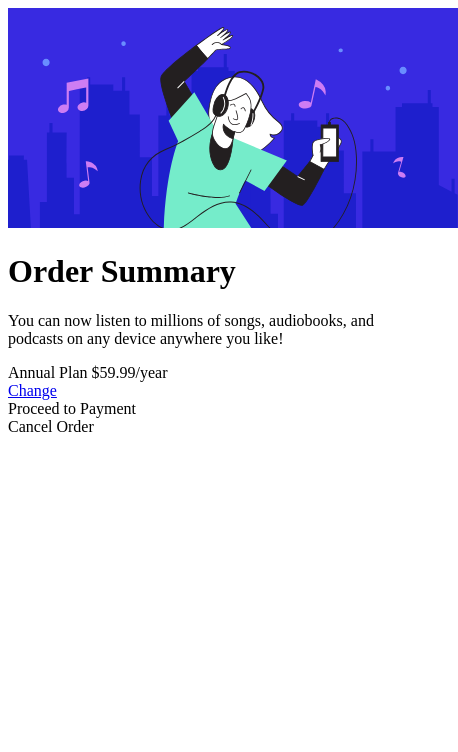
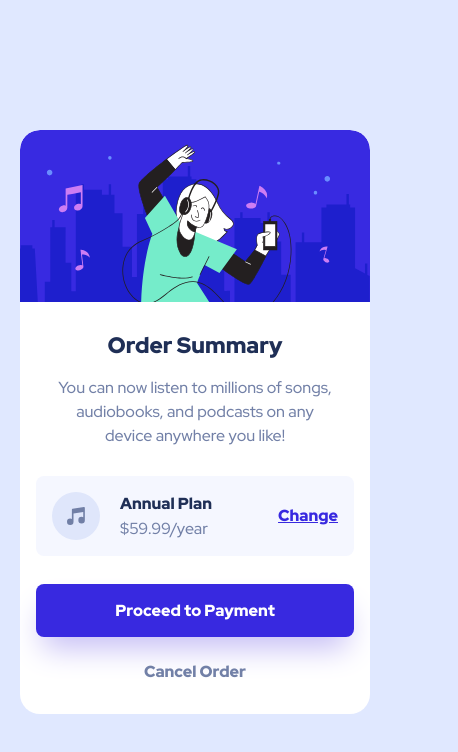
Before and after one commit to kasra-pak/order-summary-component, a plain HTML site: page index.html in a window 390 px wide. Shown: the whole page, 458 px wide, since content can reach past the window. Drawn offline with Linux system fonts and the light colour scheme.

Commit message:
added style for phone view

```diff
--- a/index.html
+++ b/index.html
@@ -4,6 +4,7 @@
   <meta charset="UTF-8">
   <meta http-equiv="X-UA-Compatible" content="IE=edge">
   <meta name="viewport" content="width=device-width, initial-scale=1.0">
+  <link rel="stylesheet" href="style.css">
   <link rel="icon" type="image/png" sizes="32x32" href="./images/favicon-32x32.png">
   <title>Order Summary Card</title>
 </head>
@@ -14,16 +15,19 @@
         <img src="./images/illustration-hero.svg" alt="cartoon girl dancing with headsets on">
       </div>
       <header>
-        <h1>Order Summary</h1>
-        <p>
+        <h1 class="title">Order Summary</h1>
+        <p class="subtitle">
           You can now listen to millions of songs, audiobooks, and podcasts on any
           device anywhere you like!
         </p>
       </header>
       <section class="plan-price-box">
+        <div class="music-icon">
+          <img src="./images/icon-music.svg" alt="music icon">
+        </div>
         <div class="plan-price-details">
-          Annual Plan
-          $59.99/year
+          <span class="plan">Annual Plan</span>
+          <span class="price">$59.99/year</span>
         </div>
         <a href="#" class="change-plan-price-link">Change</a>
       </section>
--- /dev/null
+++ b/style.css
@@ -0,0 +1,123 @@
+@import url('https://fonts.googleapis.com/css2?family=Red+Hat+Display:wght@500;700;900&display=swap');
+
+:root {
+  --color-bg-body: hsl(225, 100%, 94%);
+  --white: #fff;
+  --bright-blue: hsl(245, 75%, 52%);
+  --color-inner-box: hsl(225, 100%, 98%);
+  --color-text: hsl(224, 23%, 55%);
+  --dark-blue: hsl(223, 47%, 23%);
+}
+
+* {
+  box-sizing: border-box;
+}
+
+html { font-size: 16px; }
+
+body {
+  font-family: 'Red Hat Display', sans-serif;
+  background-color: var(--color-bg-body);
+  display: flex;
+  justify-content: center;
+  align-items: center;
+  text-align: center;
+  height: 100vh;
+  margin: 0;
+  overflow-x: hidden;
+}
+
+img {
+  display: block;
+  width: 100%;
+}
+
+.order-summary {
+  background-color: var(--white);
+  min-width: calc(350px - 1.25rem);
+  max-width: 400px;
+  margin: 1.25rem;
+  border-radius: 1.25rem;
+  overflow: auto;
+}
+
+.pic img{
+  border-top-left-radius: 1.25rem;
+  border-top-right-radius: 1.25rem;
+}
+
+.title {
+  color: var(--dark-blue);
+  font-size: 1.4rem;
+  font-weight: 900;
+  margin: 1.75rem 0 0;
+}
+
+.subtitle {
+  color: var(--color-text);
+  padding: 0 2.25rem;
+  line-height: 1.5em;
+}
+
+.plan-price-box {
+  background-color: var(--color-inner-box);
+  display: flex;
+  justify-content: space-between;
+  align-items: center;
+  margin: 1.75rem 1rem;
+  padding: 1rem;
+  border-radius: 0.5rem;
+}
+
+.plan-price-details {
+  display: flex;
+  flex-direction: column;
+  align-items: flex-start;
+  flex: 2 1 50%;
+  padding-left: 1.25rem;
+}
+
+.plan {
+  color: var(--dark-blue);
+  font-weight: 900;
+  margin-bottom: 0.25rem;
+}
+
+.price { color: var(--color-text); }
+
+.change-plan-price-link {
+  color: var(--bright-blue);
+  font-weight: 900;
+}
+
+.change-plan-price-link:hover {
+  color: hsl(245, 83%, 68%);
+  text-decoration: none;
+}
+
+.checkout-btn {
+  background-color: var(--bright-blue);
+  color: var(--white);
+  font-weight: 900;
+  margin: 1em 1em 0.5em;
+  padding: 1rem;
+  border-radius: 0.5rem;
+  box-shadow: 0 18px 30px -7px rgb(197, 189, 245);
+}
+
+.checkout-btn:hover {
+  background-color: hsl(245, 83%, 68%);
+  cursor: pointer;
+}
+
+.cancel-btn {
+  color: var(--color-text);
+  font-weight: 900;
+  margin: 0 1rem 1rem;
+  padding: 1rem;
+}
+
+.cancel-btn:hover {
+  color: var(--dark-blue);
+  cursor: pointer;
+}
```
